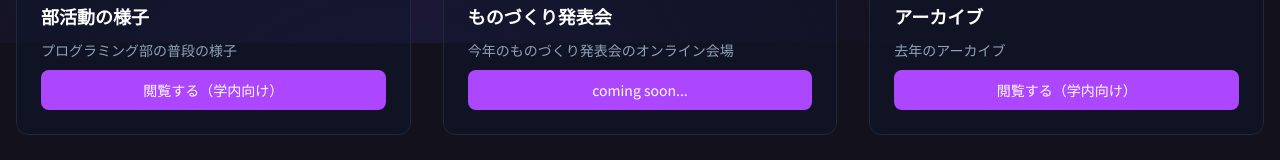
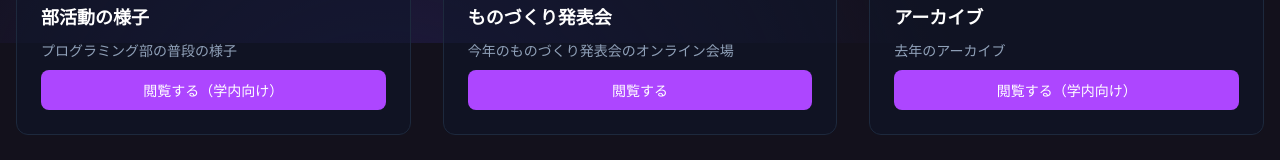
Before and after one commit to club-programming/club-programming.github.io, a Next.js app: page / in a window 1280 px wide. Shown: the part 757-917 px from the top of the page. Built offline with nearby package versions, Linux system fonts and the light colour scheme.

Commit message:
fix: update to correct link

```diff
--- a/src/app/page.tsx
+++ b/src/app/page.tsx
@@ -40,9 +40,14 @@ const features: Feature[] = [
     description: (
       <p className="text-sm leading-6 text-slate-400">
         今年のものづくり発表会のオンライン会場
-        <p className="mt-2 block w-full rounded-lg bg-purple-500 px-4 py-2 text-center text-white transition-all duration-300 hover:bg-purple-600">
-          coming soon...
-        </p>
+        <button
+          onClick={() =>
+            window.open('https://live.nicovideo.jp/watch/lv347362272', '_blank')
+          }
+          className="mt-2 block w-full rounded-lg bg-purple-500 px-4 py-2 text-white transition-all duration-300 hover:bg-purple-600"
+        >
+          閲覧する
+        </button>
       </p>
     ),
   },
```
